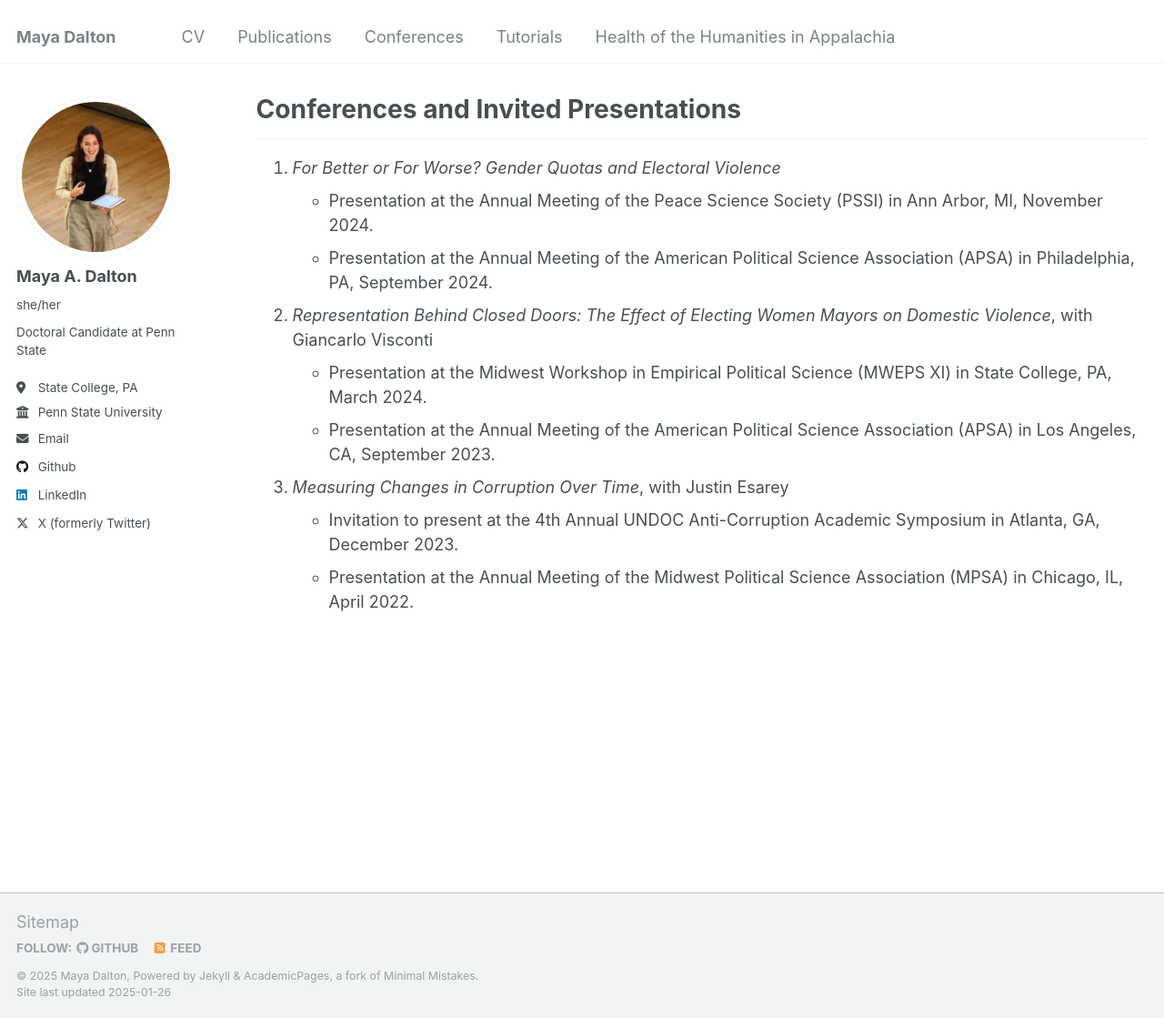
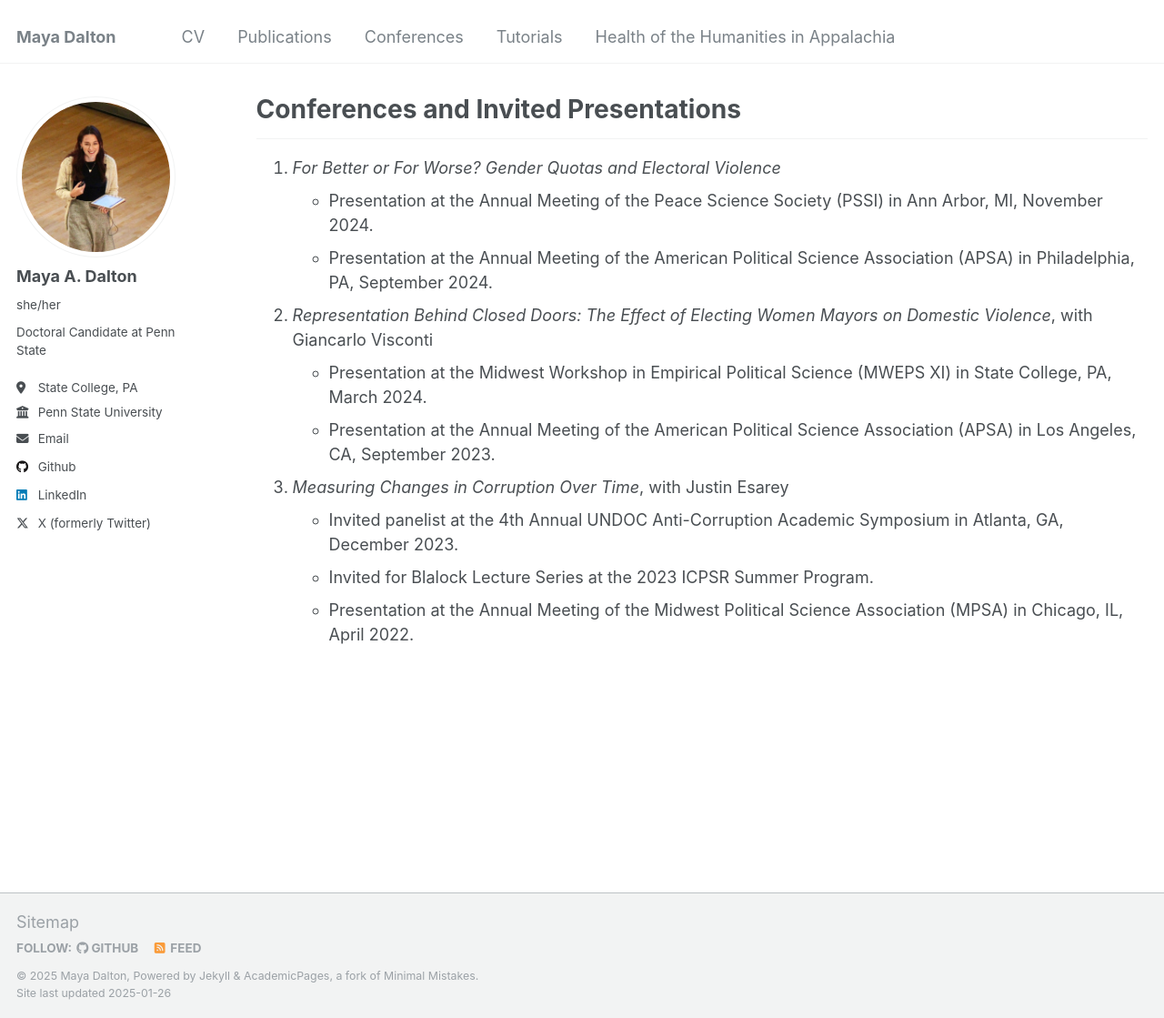
Before and after one commit to mdalton21/mdalton21.github.io, a Jekyll site: the page built from _pages/conferences.md, in a window 1280 px wide and 1119 px high. Shown: the whole window at 91% size. Built offline with Jekyll 4.4.1, drawn with Linux system fonts in a browser that asks for light colours.

Commit message:
Update conferences.md

```diff
--- a/_pages/conferences.md
+++ b/_pages/conferences.md
@@ -14,5 +14,6 @@ redirect_from:
     - Presentation at the Midwest Workshop in Empirical Political Science (MWEPS XI) in State College, PA, March 2024.
     - Presentation at the Annual Meeting of the American Political Science Association (APSA) in Los Angeles, CA, September 2023.
 4. *Measuring Changes in Corruption Over Time*, with Justin Esarey
-    - Invitation to present at the 4th Annual UNDOC Anti-Corruption Academic Symposium in Atlanta, GA, December 2023.
+    - Invited panelist at the 4th Annual UNDOC Anti-Corruption Academic Symposium in Atlanta, GA, December 2023.
+    - Invited for Blalock Lecture Series at the 2023 ICPSR Summer Program.
     - Presentation at the Annual Meeting of the Midwest Political Science Association (MPSA) in Chicago, IL, April 2022.
```
